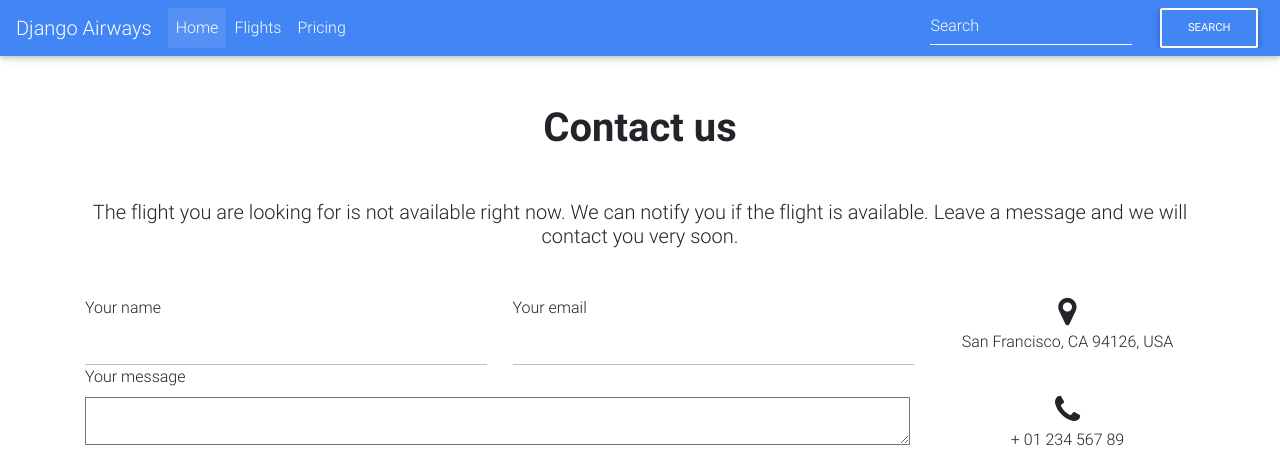
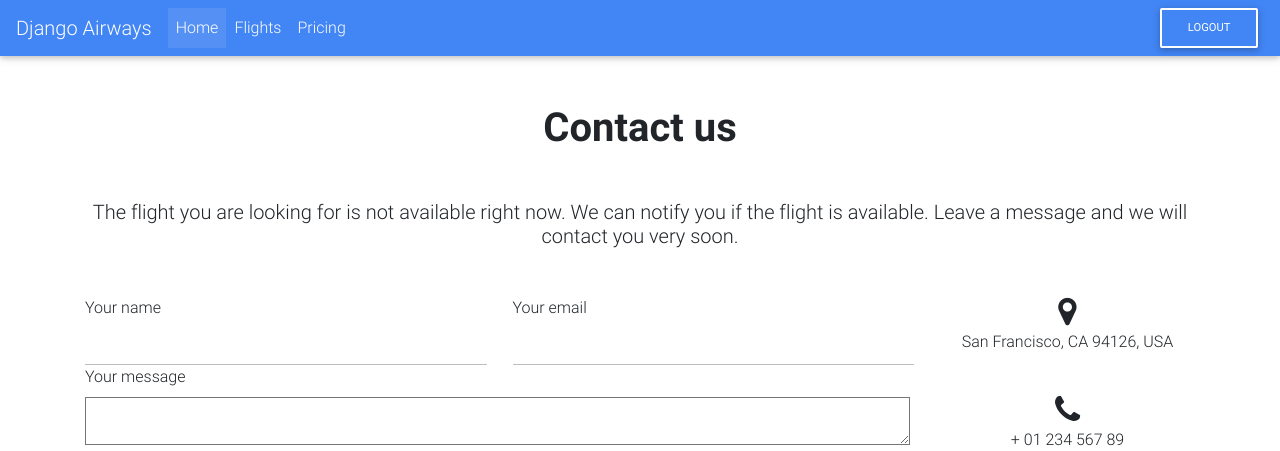
Before and after one commit to Alexmhack/django_airways, a Django app: page /contact/ in a window 1280 px wide. Shown: the top 451 px of the page. Run offline with Django 3.2, Linux system fonts and the light colour scheme; some libraries are stand-ins or nearby versions.

Commit message:
add logic for showing login and logout urls

```diff
--- a/templates/navbar.html
+++ b/templates/navbar.html
@@ -41,12 +41,12 @@
 		        </ul>
 		        <!-- Links -->
 
-		        <form class="form-inline" action="{% url 'search_results' %}">
-		            <div class="md-form my-0">
-		                <input name="search_query" class="form-control mr-sm-2" type="text" placeholder="Search" aria-label="Search">
-         	 			<button class="btn btn-outline-white btn-md my-2 my-sm-0 ml-3" type="submit">Search</button>
-		            </div>
-		        </form>
+		    {% if user.is_authenticated %}
+        		<a class="btn btn-outline-white btn-md my-2 my-sm-0 ml-3" href="admin/logout/">Login</a>
+		    {% else %}
+        		<a class="btn btn-outline-white btn-md my-2 my-sm-0 ml-3" href="admin/logout/">Logout</a>
+        	{% endif %}
+
 		    </div>
 		    <!-- Collapsible content -->
 
```
